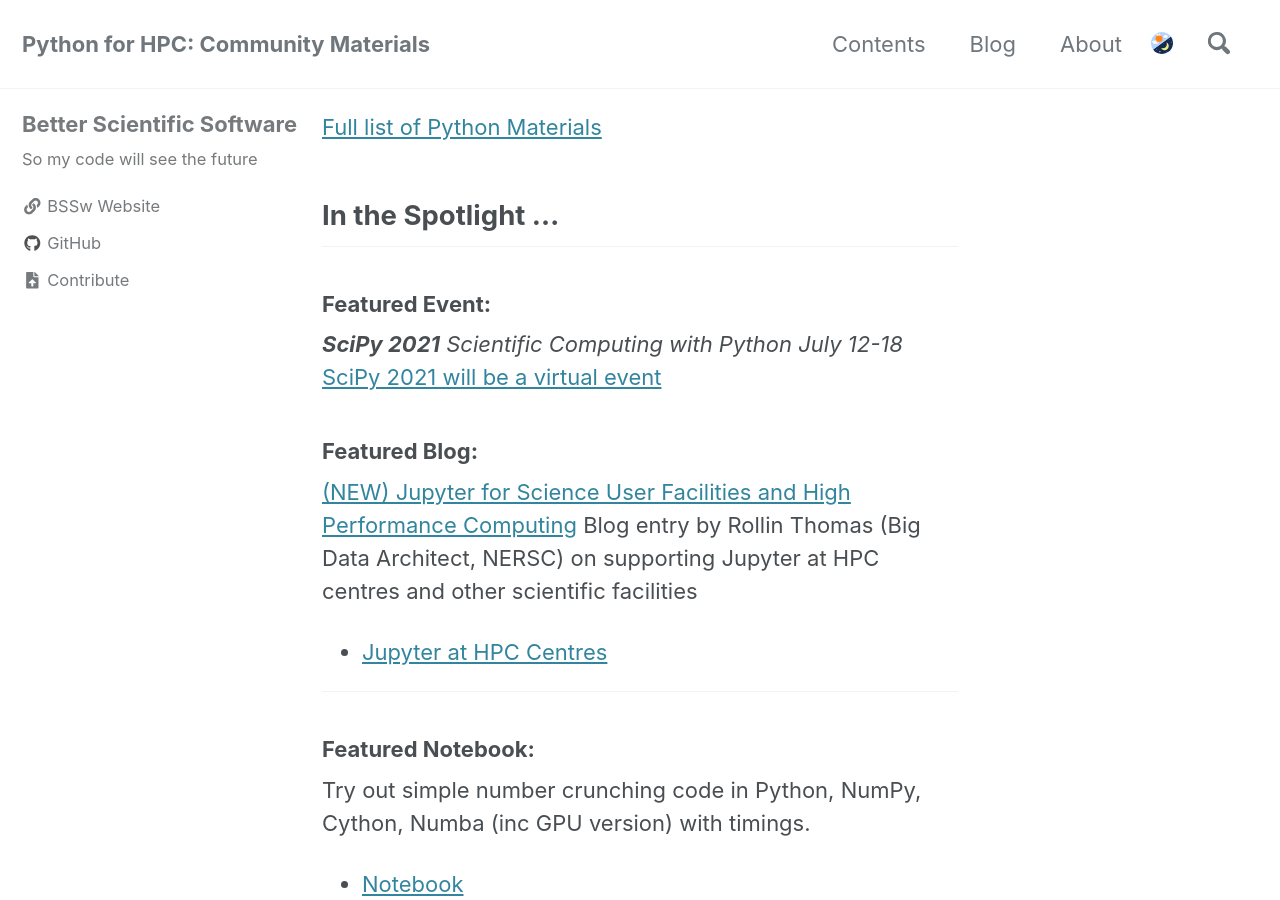
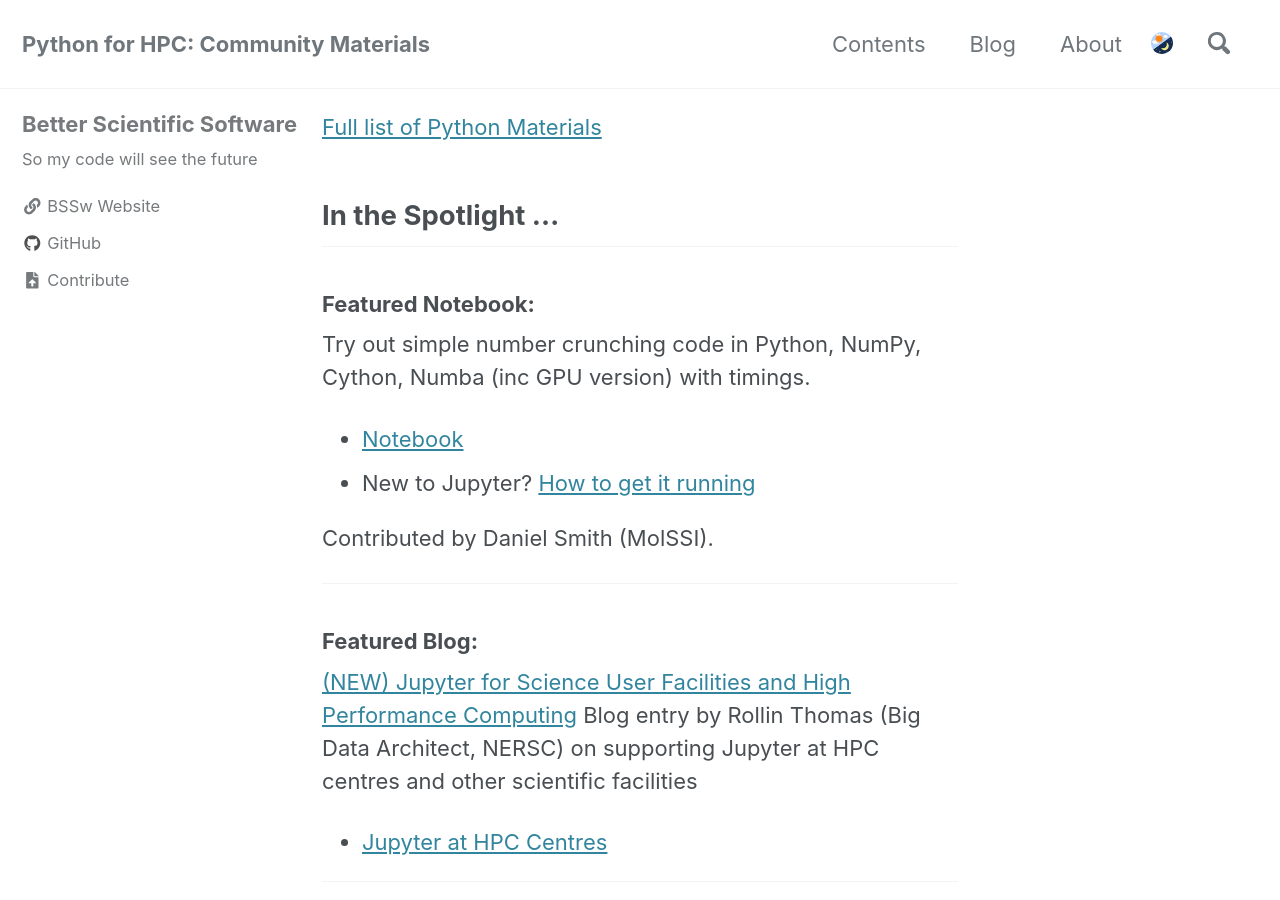
Before and after one commit to betterscientificsoftware/python-for-hpc, a Jekyll site: the page built from index.md, in a window 1280 px wide and 900 px high. Built offline with Jekyll 4.4.1, drawn with Linux system fonts in a browser that asks for light colours; cached includes are drawn as plain includes; nearby versions of some CDN libraries; comment, search, counter and statistics services are not loaded; a style sheet for code colours, icons or effects is not loaded.

Commit message:
Update front page

```diff
--- a/index.md
+++ b/index.md
@@ -10,22 +10,6 @@
 ## In the Spotlight ...
 
 
-### Featured Event:
-
-***SciPy 2021***
-*Scientific Computing with Python July 12-18*
-[SciPy 2021 will be a virtual event](https://www.scipy2021.scipy.org/)
-
-
-### Featured Blog:
-
-[(NEW) Jupyter for Science User Facilities and High Performance Computing](https://blog.jupyter.org/jupyter-for-science-user-facilities-and-high-performance-computing-de178106872){:target="_blank"} Blog entry by Rollin Thomas (Big Data Architect, NERSC) on supporting Jupyter at HPC centres and other scientific facilities
-
-- [Jupyter at HPC Centres]({{site.baseurl}}/python-for-hpc/#jupyter-notebooks){:target="_blank"}
-
-
----
-
 ### Featured Notebook:
 
 Try out simple number crunching code in Python, NumPy, Cython, Numba (inc GPU version) with timings.
```
Also changed, not shown: other parts of index.md (+8 -0 lines).
